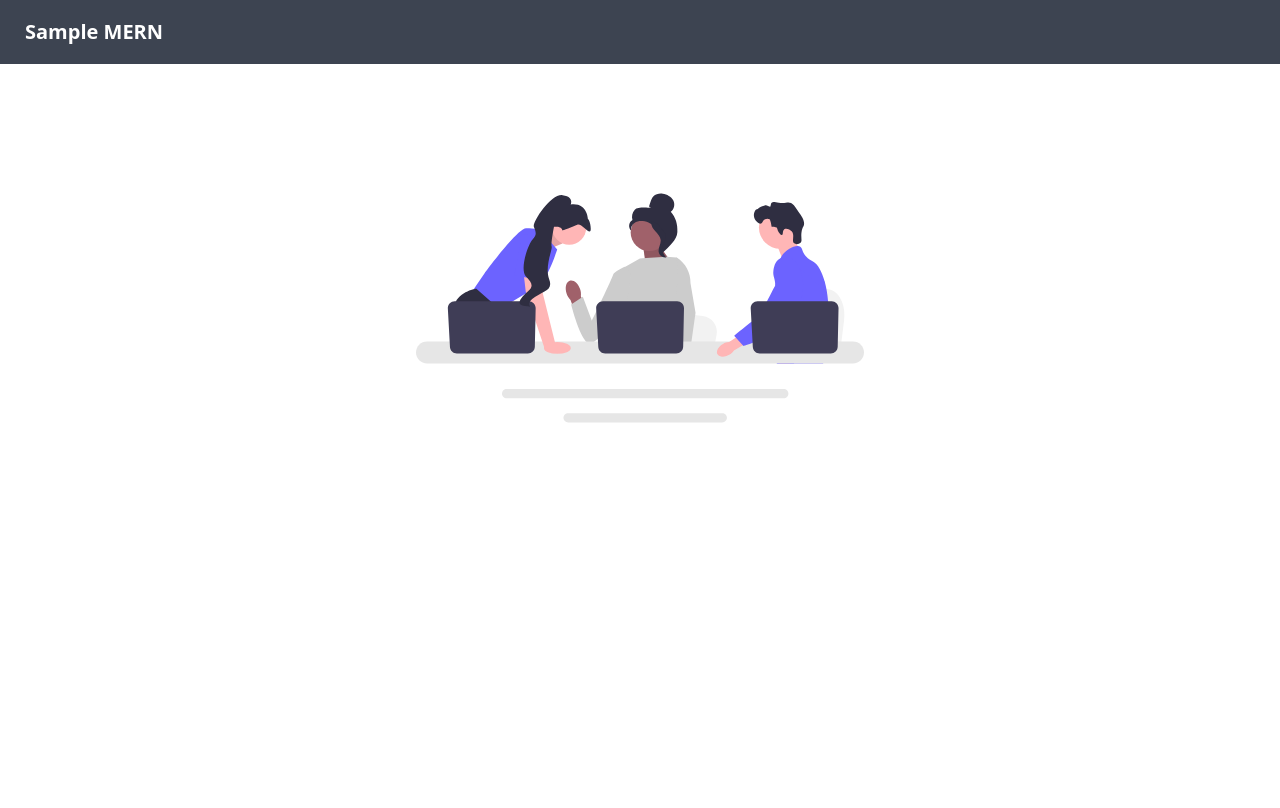
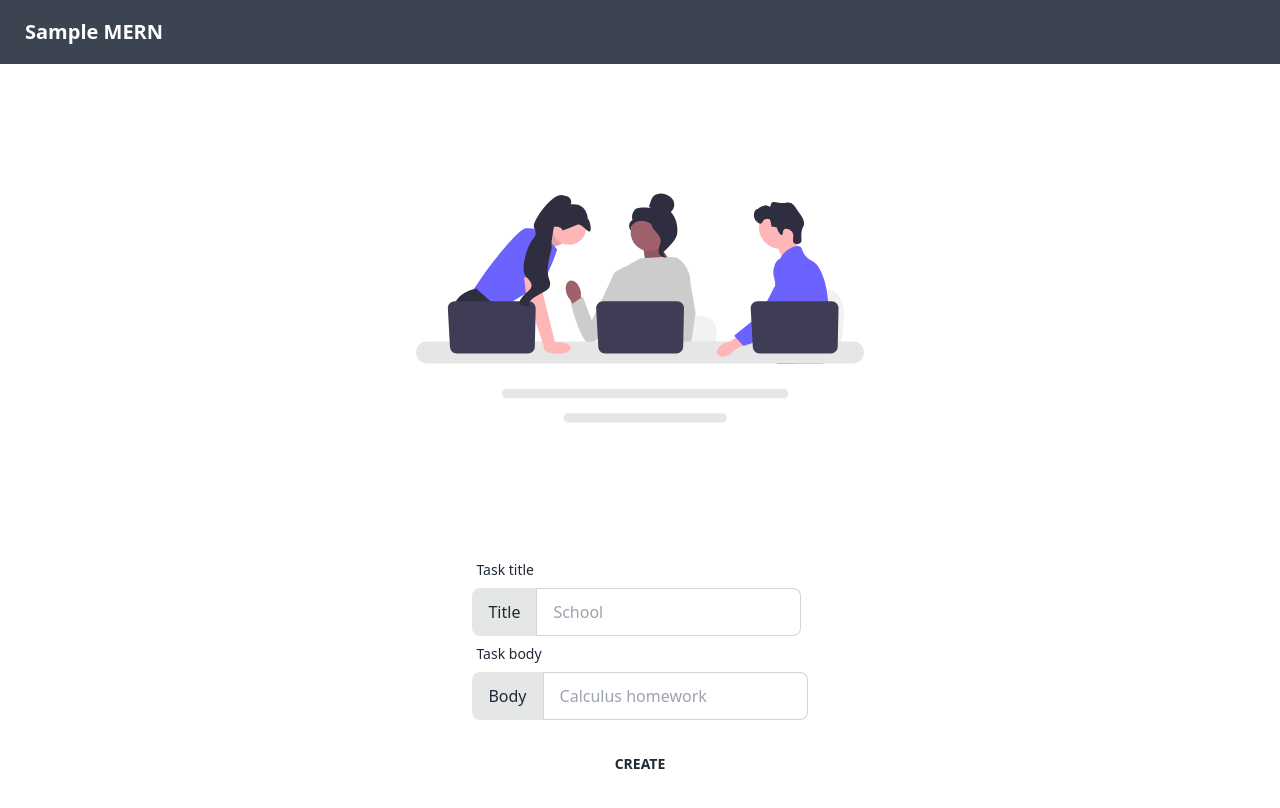
Before and after one commit to Jiseeeh/sample-mern-frontend, a React (Vite) app: page / in a window 1280 px wide. Shown: the top 808 px of the page. Built offline with nearby package versions, Linux system fonts and the light colour scheme.

Commit message:
feat: add form

```diff
--- a/src/App.tsx
+++ b/src/App.tsx
@@ -1,5 +1,6 @@
 import Navbar from "./Navbar";
 import illustration from "./assets/illustration.svg";
+import Form from "./Form";
 
 function App() {
   return (
@@ -10,6 +11,7 @@ function App() {
         src={illustration}
         alt="illustration of people having a conversation"
       />
+      <Form />
     </main>
   );
 }
--- /dev/null
+++ b/src/Form.tsx
@@ -0,0 +1,33 @@
+import React from "react";
+
+const Form: React.FC = () => {
+  return (
+    <section className="mb-4 form-control">
+      <label className="label">
+        <span className="label-text">Task title</span>
+      </label>
+      <label className="input-group">
+        <span>Title</span>
+        <input
+          type="text"
+          placeholder="School"
+          className="input input-bordered"
+        />
+      </label>
+      <label className="label">
+        <span className="label-text">Task body</span>
+      </label>
+      <label className="input-group">
+        <span>Body</span>
+        <input
+          type="text"
+          placeholder="Calculus homework"
+          className="input input-bordered"
+        />
+      </label>
+      <button className="m-5 btn btn-ghost">Create</button>
+    </section>
+  );
+};
+
+export default Form;
```
